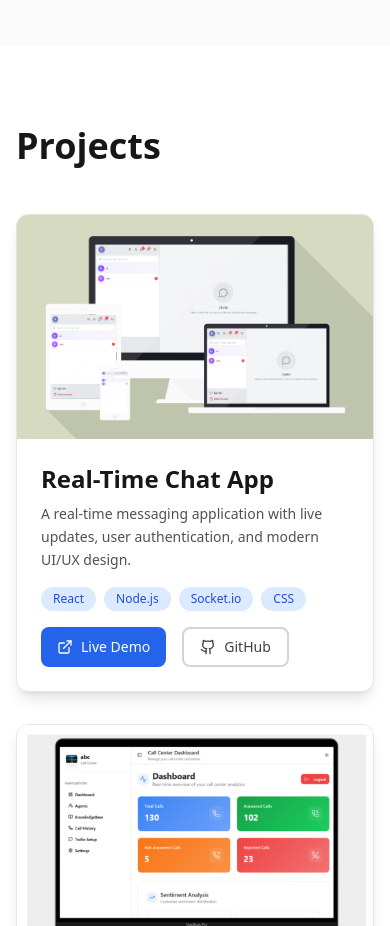
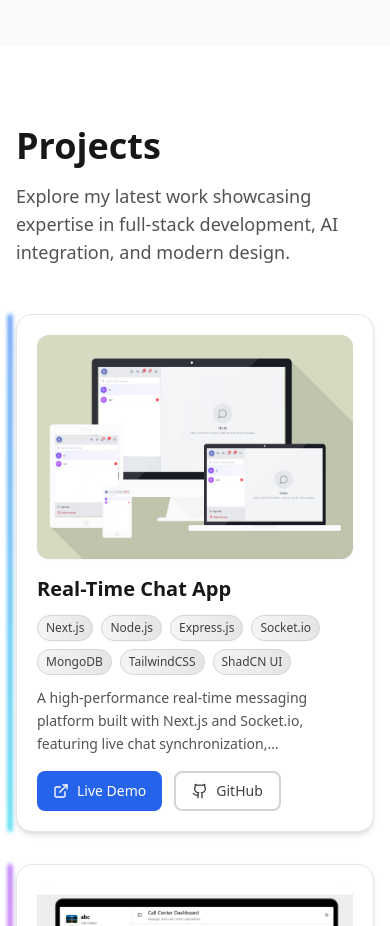
Before and after one commit to Kenil-Mangukiya/Portfolio, a React (Vite) app: page / in a window 390 px wide. Shown: the part 5680-6606 px from the top of the page. Built offline with nearby package versions, Linux system fonts and the light colour scheme.

Commit message:
Refactor Projects component: implement ProjectCard for individual project display and enhance layout with improved descriptions and styling

```diff
--- /dev/null
+++ b/src/components/ProjectCard.tsx
@@ -0,0 +1,112 @@
+import { motion } from 'framer-motion';
+import { ExternalLink, Github } from 'lucide-react';
+import { Project } from '../data/projects';
+
+interface ProjectCardProps {
+  project: Project;
+  index: number;
+}
+
+const ProjectCard: React.FC<ProjectCardProps> = ({ project, index }) => {
+  return (
+    <motion.div
+      initial={{ opacity: 0, y: 20 }}
+      whileInView={{ opacity: 1, y: 0 }}
+      viewport={{ once: true }}
+      transition={{ duration: 0.5, delay: index * 0.15 }}
+      whileHover={{ scale: 1.01, y: -5 }}
+      className="relative group"
+    >
+      {/* Neon Glow Bar */}
+      <div
+        className={`absolute -left-2 top-0 h-full w-1 rounded-full bg-gradient-to-b ${project.glow} blur-[2px] shadow-lg`}
+      />
+
+      {/* Card Container */}
+      <div className="relative rounded-2xl shadow-md border border-neutral-200 dark:border-neutral-800 bg-white dark:bg-neutral-900 p-5 hover:shadow-xl transition-all duration-300 h-full flex flex-col">
+        {/* Image */}
+        <div className="relative w-full h-56 md:h-64 lg:h-72 rounded-xl overflow-hidden shadow-sm mb-4 bg-neutral-200 dark:bg-neutral-800">
+          <img
+            src={project.image}
+            alt={project.title}
+            className="w-full h-full object-cover transition-transform duration-300 group-hover:scale-105"
+            onError={(e) => {
+              const canvas = document.createElement('canvas');
+              canvas.width = 600;
+              canvas.height = 400;
+              const ctx = canvas.getContext('2d');
+              if (ctx) {
+                ctx.fillStyle = '#e5e7eb';
+                ctx.fillRect(0, 0, 600, 400);
+                ctx.fillStyle = '#6b7280';
+                ctx.font = 'bold 24px Arial';
+                ctx.textAlign = 'center';
+                ctx.textBaseline = 'middle';
+                const lines = project.title.split(' ');
+                const lineHeight = 30;
+                const startY = 200 - ((lines.length - 1) * lineHeight) / 2;
+                lines.forEach((line, i) => {
+                  ctx.fillText(line, 300, startY + i * lineHeight);
+                });
+                (e.target as HTMLImageElement).src = canvas.toDataURL();
+              }
+            }}
+          />
+        </div>
+
+        {/* Title */}
+        <h3 className="text-xl font-semibold text-neutral-900 dark:text-neutral-100 mb-3">
+          {project.title}
+        </h3>
+
+        {/* Tech Stack Badges */}
+        <div className="flex flex-wrap gap-2 mb-3">
+          {project.tech.map((tech) => (
+            <span
+              key={tech}
+              className="px-2 py-1 text-xs font-medium bg-gradient-to-r from-neutral-100 to-neutral-200 dark:from-neutral-800 dark:to-neutral-700 text-neutral-700 dark:text-neutral-300 rounded-full border border-neutral-300 dark:border-neutral-600"
+            >
+              {tech}
+            </span>
+          ))}
+        </div>
+
+        {/* Description */}
+        <p className="text-sm text-neutral-600 dark:text-neutral-400 leading-relaxed mb-4 flex-grow line-clamp-3">
+          {project.description}
+        </p>
+
+        {/* Action Buttons */}
+        <div className="flex gap-3 mt-auto">
+          {project.live && (
+            <motion.a
+              href={project.live}
+              target="_blank"
+              rel="noopener noreferrer"
+              whileHover={{ scale: 1.05 }}
+              whileTap={{ scale: 0.95 }}
+              className="flex items-center gap-2 px-4 py-2 bg-blue-600 hover:bg-blue-700 text-white rounded-lg font-medium transition-colors text-sm"
+            >
+              <ExternalLink size={16} />
+              Live Demo
+            </motion.a>
+          )}
+
+          <motion.a
+            href={project.github}
+            target="_blank"
+            rel="noopener noreferrer"
+            whileHover={{ scale: 1.05 }}
+            whileTap={{ scale: 0.95 }}
+            className="flex items-center gap-2 px-4 py-2 border-2 border-neutral-300 dark:border-neutral-600 hover:border-neutral-400 dark:hover:border-neutral-500 text-neutral-700 dark:text-neutral-300 rounded-lg font-medium transition-colors text-sm"
+          >
+            <Github size={16} />
+            GitHub
+          </motion.a>
+        </div>
+      </div>
+    </motion.div>
+  );
+};
+
+export default ProjectCard;
--- a/src/components/Projects.tsx
+++ b/src/components/Projects.tsx
@@ -1,109 +1,31 @@
 import { motion } from 'framer-motion';
-import { ExternalLink, Github } from 'lucide-react';
 import { projects } from '../data/projects';
+import ProjectCard from './ProjectCard';
 
 const Projects = () => {
   return (
-    <section id="projects" className="py-20 bg-white dark:bg-neutral-50">
+    <section id="projects" className="py-20 bg-white dark:bg-neutral-950">
       <div className="max-w-7xl mx-auto px-4 sm:px-6 lg:px-8">
-        <motion.h2
+        {/* Section Header */}
+        <motion.div
           initial={{ opacity: 0, y: 20 }}
           whileInView={{ opacity: 1, y: 0 }}
           viewport={{ once: true }}
           transition={{ duration: 0.6 }}
-          className="text-4xl md:text-5xl font-bold text-neutral-900 dark:text-neutral-900 mb-12"
+          className="mb-12"
         >
-          Projects
-        </motion.h2>
+          <h2 className="text-4xl md:text-5xl font-bold text-neutral-900 dark:text-neutral-100 mb-4">
+            Projects
+          </h2>
+          <p className="text-lg text-neutral-600 dark:text-neutral-400 max-w-2xl">
+            Explore my latest work showcasing expertise in full-stack development, AI integration, and modern design.
+          </p>
+        </motion.div>
 
-        <div className="grid md:grid-cols-2 lg:grid-cols-3 gap-8">
+        {/* Projects Grid */}
+        <div className="grid grid-cols-1 md:grid-cols-2 lg:grid-cols-2 gap-8">
           {projects.map((project, index) => (
-            <motion.div
-              key={project.id}
-              initial={{ opacity: 0, y: 50 }}
-              whileInView={{ opacity: 1, y: 0 }}
-              viewport={{ once: true }}
-              transition={{ delay: index * 0.2, duration: 0.6 }}
-              whileHover={{ y: -10 }}
-              className="bg-white dark:bg-white rounded-xl shadow-lg hover:shadow-xl transition-shadow overflow-hidden border border-neutral-200 dark:border-neutral-300"
-            >
-              <div className="relative h-56 md:h-64 lg:h-72 bg-neutral-200 dark:bg-neutral-300 overflow-hidden">
-                <img
-                  src={project.image}
-                  alt={project.title}
-                  className="w-full h-full object-cover"
-                  onError={(e) => {
-                    // Create a simple placeholder using data URI
-                    const canvas = document.createElement('canvas');
-                    canvas.width = 600;
-                    canvas.height = 400;
-                    const ctx = canvas.getContext('2d');
-                    if (ctx) {
-                      ctx.fillStyle = '#e5e7eb';
-                      ctx.fillRect(0, 0, 600, 400);
-                      ctx.fillStyle = '#6b7280';
-                      ctx.font = 'bold 24px Arial';
-                      ctx.textAlign = 'center';
-                      ctx.textBaseline = 'middle';
-                      const lines = project.title.split(' ');
-                      const lineHeight = 30;
-                      const startY = 200 - ((lines.length - 1) * lineHeight) / 2;
-                      lines.forEach((line, i) => {
-                        ctx.fillText(line, 300, startY + i * lineHeight);
-                      });
-                      (e.target as HTMLImageElement).src = canvas.toDataURL();
-                    }
-                  }}
-                />
-              </div>
-
-              <div className="p-6">
-                <h3 className="text-2xl font-bold text-neutral-900 dark:text-neutral-900 mb-2">
-                  {project.title}
-                </h3>
-
-                <p className="text-neutral-600 dark:text-neutral-600 mb-4 text-sm leading-relaxed">
-                  {project.description}
-                </p>
-
-                <div className="flex flex-wrap gap-2 mb-4">
-                  {project.technologies.map((tech) => (
-                    <span
-                      key={tech}
-                      className="px-3 py-1 text-xs font-medium bg-primary-100 dark:bg-primary-100 text-primary-700 dark:text-primary-700 rounded-full"
-                    >
-                      {tech}
-                    </span>
-                  ))}
-                </div>
-
-                <div className="flex gap-4">
-                  <motion.a
-                    href={project.liveDemo}
-                    target="_blank"
-                    rel="noopener noreferrer"
-                    whileHover={{ scale: 1.05 }}
-                    whileTap={{ scale: 0.95 }}
-                    className="flex items-center gap-2 px-4 py-2 bg-primary-600 hover:bg-primary-700 text-white rounded-lg font-medium transition-colors text-sm"
-                  >
-                    <ExternalLink size={16} />
-                    Live Demo
-                  </motion.a>
-
-                  <motion.a
-                    href={project.github}
-                    target="_blank"
-                    rel="noopener noreferrer"
-                    whileHover={{ scale: 1.05 }}
-                    whileTap={{ scale: 0.95 }}
-                    className="flex items-center gap-2 px-4 py-2 border-2 border-neutral-300 dark:border-neutral-400 hover:border-neutral-400 dark:hover:border-neutral-500 text-neutral-700 dark:text-neutral-700 rounded-lg font-medium transition-colors text-sm"
-                  >
-                    <Github size={16} />
-                    GitHub
-                  </motion.a>
-                </div>
-              </div>
-            </motion.div>
+            <ProjectCard key={project.title} project={project} index={index} />
           ))}
         </div>
       </div>
--- a/src/data/projects.ts
+++ b/src/data/projects.ts
@@ -1,39 +1,52 @@
 export interface Project {
-  id: number;
   title: string;
+  image: string;
   description: string;
-  technologies: string[];
-  liveDemo: string;
+  tech: string[];
+  live: string | null;
   github: string;
-  image: string;
+  glow: string;
 }
 
 export const projects: Project[] = [
   {
-    id: 1,
     title: 'Real-Time Chat App',
-    description: 'A real-time messaging application with live updates, user authentication, and modern UI/UX design.',
-    technologies: ['React', 'Node.js', 'Socket.io', 'CSS'],
-    liveDemo: 'https://chatly.aiyug.us/',
+    image: '/chat-app.png',
+    description:
+      'A high-performance real-time messaging platform built with Next.js and Socket.io, featuring live chat synchronization, authentication, responsive UI components using TailwindCSS + ShadCN, and scalable backend architecture powered by Node.js, Express.js, and MongoDB.',
+    tech: ['Next.js', 'Node.js', 'Express.js', 'Socket.io', 'MongoDB', 'TailwindCSS', 'ShadCN UI'],
+    live: 'https://chatly.aiyug.us/',
     github: 'https://github.com/Kenil-Mangukiya/chat-app',
-    image: '/chat-app.png',
+    glow: 'from-blue-500 to-cyan-400',
   },
   {
-    id: 2,
     title: 'Voice Agent CRM',
-    description: 'An intelligent CRM system powered by AI voice agents for automated customer interactions and data management.',
-    technologies: ['MERN', 'Express', 'Retell AI', 'Voice Agents'],
-    liveDemo: 'https://voice-ai-assistance.vercel.app/',
+    image: '/voice-agent-crm.png',
+    description:
+      'A powerful CRM platform for creating and managing AI-driven voice agents, complete with knowledge bases, Twilio number integration, and detailed call history tracking. Built with intelligent workflow automation and sentiment-aware interactions on a secure Node.js, Express.js, React, MySQL, and Zod-validated architecture.',
+    tech: ['Node.js', 'Express.js', 'React.js', 'MySQL', 'TailwindCSS', 'Zod', 'Voice Agents', 'CRM Automation'],
+    live: 'https://voice-ai-assistance.vercel.app/',
     github: 'https://github.com/Kenil-Mangukiya/Voice-Agent',
-    image: '/voice-agent-crm.png',
+    glow: 'from-purple-500 to-pink-400',
   },
   {
-    id: 3,
     title: 'ScaleHub UI/UX Website',
-    description: 'A modern, responsive website with beautiful UI/UX design, showcasing business solutions and services.',
-    technologies: ['MERN', 'CSS', 'Python'],
-    liveDemo: 'https://scalehub-km.vercel.app/',
+    image: '/scalehub.png',
+    description:
+      'A polished, modern, and highly interactive UI/UX business website built using Next.js, styled with TailwindCSS, and elevated through premium Framer Motion animations. Designed to showcase services with smooth transitions, responsive layouts, and a visually impactful brand identity.',
+    tech: ['Next.js', 'TailwindCSS', 'Framer Motion'],
+    live: 'https://scalehub-km.vercel.app/',
     github: 'https://github.com/Kenil-Mangukiya/ScaleHub',
-    image: '/scalehub.png',
+    glow: 'from-teal-400 to-green-400',
+  },
+  {
+    title: 'WhatsApp Chatbot System',
+    image: '/whatsapp-chatbot.png',
+    description:
+      'A robust WhatsApp automation system capable of sending templated messages, handling inbound events through secure webhooks, integrating workflows using Meta Cloud API and UpMatrix pipelines, and executing automated business operations. Built with a modular Node.js + Express.js architecture for scale and reliability.',
+    tech: ['Node.js', 'Express.js', 'Meta Cloud API', 'UpMatrix API', 'Webhook Engine', 'Automation Scripts'],
+    live: null,
+    github: 'https://github.com/Kenil-Mangukiya/WhatsApp-Chatbot',
+    glow: 'from-orange-400 to-yellow-300',
   },
 ];
```
